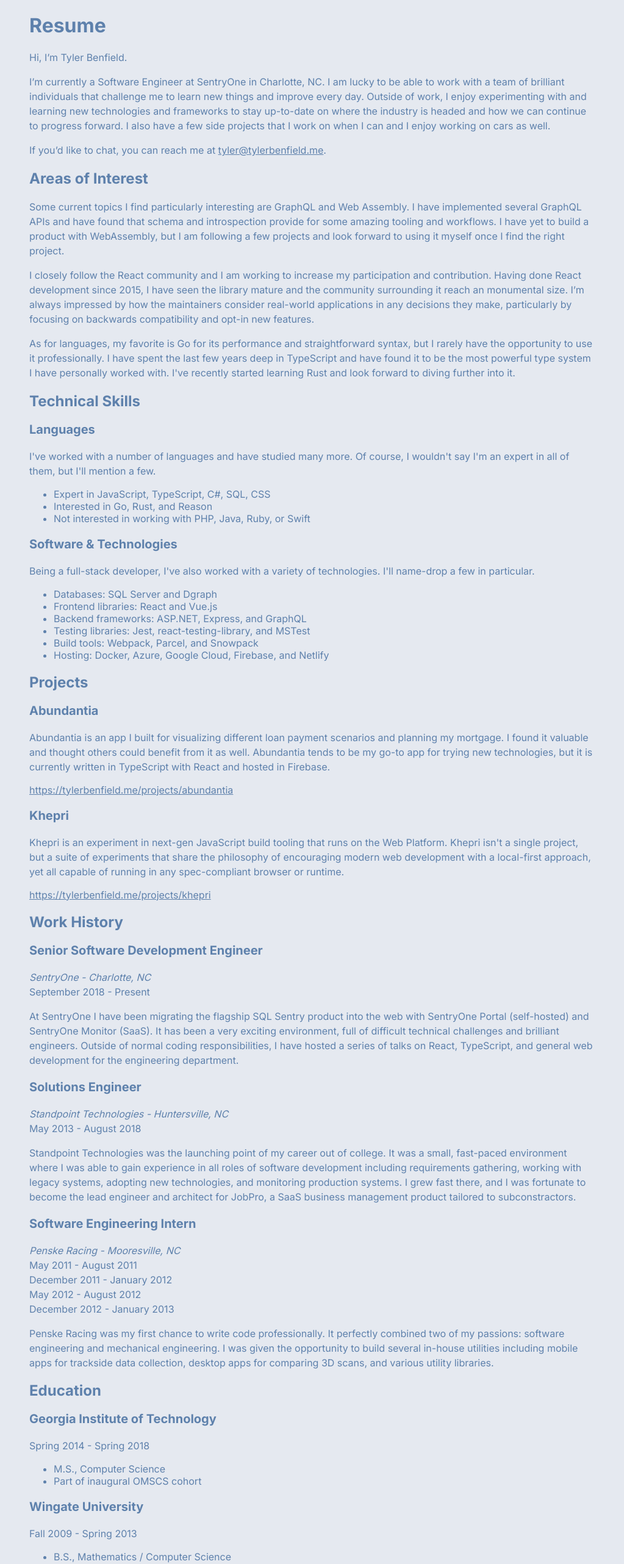
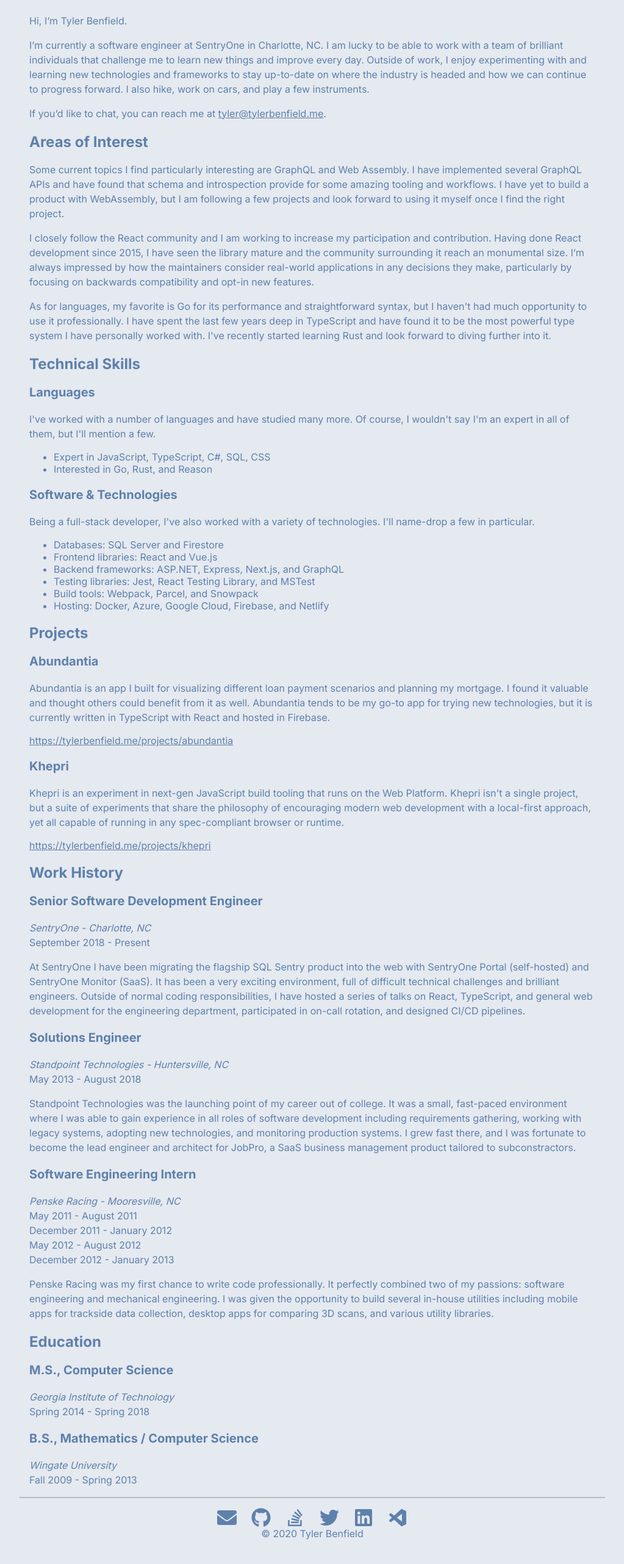
Before and after one commit to rtbenfield/tylerbenfield.me, a Next.js app: page /resume in a window 1280 px wide. Shown: the part 147-2711 px from the top of the page at 61% size, without its empty margins (128-1151 px from the left). After the commit the page ends 2687 px from the top, so only its background shows below. Built offline with nearby package versions, Linux system fonts and the light colour scheme.

Commit message:
Adjustments to resume

```diff
--- a/src/components/footer.module.css
+++ b/src/components/footer.module.css
@@ -8,6 +8,10 @@
 
   @media (--breakpoint-sm-up) {
     flex-direction: row;
+  }
+
+  @media print {
+    display: none;
   }
 }
 
--- a/src/components/typography.jsx
+++ b/src/components/typography.jsx
@@ -7,12 +7,17 @@
   children,
   className = "",
   id = undefined,
+  srOnly = false,
   variant,
   component: Component = variant,
   ...props
 }) => {
   return (
-    <Component className={`${styles.root} ${className}`} id={id} {...props}>
+    <Component
+      className={`${styles.root} ${srOnly ? styles.srOnly : ""} ${className}`}
+      id={id}
+      {...props}
+    >
       {children}
       {id && (
         <a aria-hidden className={styles.anchor} href={`#${id}`}>
--- a/src/components/typography.module.css
+++ b/src/components/typography.module.css
@@ -7,3 +7,12 @@
 .anchor:focus .anchorIcon {
   display: inline;
 }
+
+.srOnly {
+  position: absolute;
+  left: -10000px;
+  top: auto;
+  width: 1px;
+  height: 1px;
+  overflow: hidden;
+}
--- a/src/pages/resume.jsx
+++ b/src/pages/resume.jsx
@@ -3,21 +3,26 @@
 import SEO from "../components/seo";
 import Typography from "../components/typography";
 
+/** @type{React.HTMLAttributes<HTMLElement>["style"]} */
+const avoidPageBreak = { pageBreakInside: "avoid" };
+
 export default function ResumePage() {
   return (
     <Layout>
       <SEO title="Resume" />
-      <Typography variant="h1">Resume</Typography>
+      <Typography srOnly variant="h1">
+        Resume
+      </Typography>
       <Typography variant="p">Hi, I’m Tyler Benfield.</Typography>
 
       <Typography variant="p">
-        I’m currently a Software Engineer at SentryOne in Charlotte, NC. I am
+        I’m currently a software engineer at SentryOne in Charlotte, NC. I am
         lucky to be able to work with a team of brilliant individuals that
         challenge me to learn new things and improve every day. Outside of work,
         I enjoy experimenting with and learning new technologies and frameworks
         to stay up-to-date on where the industry is headed and how we can
-        continue to progress forward. I also have a few side projects that I
-        work on when I can and I enjoy working on cars as well.
+        continue to progress forward. I also hike, work on cars, and play a few
+        instruments.
       </Typography>
 
       <Typography variant="p">
@@ -32,7 +37,7 @@
         .
       </Typography>
 
-      <section>
+      <section style={{}}>
         <Typography variant="h2" id="interesting-topics">
           Areas of Interest
         </Typography>
@@ -57,7 +62,7 @@
 
         <Typography variant="p">
           As for languages, my favorite is Go for its performance and
-          straightforward syntax, but I rarely have the opportunity to use it
+          straightforward syntax, but I haven't had much opportunity to use it
           professionally. I have spent the last few years deep in TypeScript and
           have found it to be the most powerful type system I have personally
           worked with. I've recently started learning Rust and look forward to
@@ -82,7 +87,6 @@
           <ul>
             <li>Expert in JavaScript, TypeScript, C#, SQL, CSS</li>
             <li>Interested in Go, Rust, and Reason</li>
-            <li>Not interested in working with PHP, Java, Ruby, or Swift</li>
           </ul>
         </section>
 
@@ -95,10 +99,10 @@
             technologies. I'll name-drop a few in particular.
           </Typography>
           <ul>
-            <li>Databases: SQL Server and Dgraph</li>
+            <li>Databases: SQL Server and Firestore</li>
             <li>Frontend libraries: React and Vue.js</li>
-            <li>Backend frameworks: ASP.NET, Express, and GraphQL</li>
-            <li>Testing libraries: Jest, react-testing-library, and MSTest</li>
+            <li>Backend frameworks: ASP.NET, Express, Next.js, and GraphQL</li>
+            <li>Testing libraries: Jest, React Testing Library, and MSTest</li>
             <li>Build tools: Webpack, Parcel, and Snowpack</li>
             <li>Hosting: Docker, Azure, Google Cloud, Firebase, and Netlify</li>
           </ul>
@@ -110,7 +114,7 @@
           Projects
         </Typography>
 
-        <section>
+        <section style={avoidPageBreak}>
           <Typography variant="h3" id="projects-abundantia">
             Abundantia
           </Typography>
@@ -130,7 +134,7 @@
           </a>
         </section>
 
-        <section>
+        <section style={avoidPageBreak}>
           <Typography variant="h3" id="projects-khepri">
             Khepri
           </Typography>
@@ -156,7 +160,7 @@
           Work History
         </Typography>
 
-        <section>
+        <section style={avoidPageBreak}>
           <Typography variant="h3" id="senior-software-developer">
             Senior Software Development Engineer
           </Typography>
@@ -172,11 +176,12 @@
             difficult technical challenges and brilliant engineers. Outside of
             normal coding responsibilities, I have hosted a series of talks on
             React, TypeScript, and general web development for the engineering
-            department.
+            department, participated in on-call rotation, and designed CI/CD
+            pipelines.
           </Typography>
         </section>
 
-        <section>
+        <section style={avoidPageBreak}>
           <Typography variant="h3" id="solutions-engineer">
             Solutions Engineer
           </Typography>
@@ -197,7 +202,7 @@
           </Typography>
         </section>
 
-        <section>
+        <section style={avoidPageBreak}>
           <Typography variant="h3" id="software-engineering-intern">
             Software Engineering Intern
           </Typography>
@@ -228,36 +233,26 @@
           Education
         </Typography>
 
-        <section>
+        <section style={avoidPageBreak}>
           <Typography variant="h3" id="georgia-institute-of-technology">
-            Georgia Institute of Technology
+            M.S., Computer Science
           </Typography>
-          <Typography variant="p">Spring 2014 - Spring 2018</Typography>
-
-          <ul>
-            <li>M.S., Computer Science</li>
-            <li>Part of inaugural OMSCS cohort</li>
-          </ul>
+          <Typography variant="p">
+            <em>Georgia Institute of Technology</em>
+            <br />
+            Spring 2014 - Spring 2018
+          </Typography>
         </section>
 
-        <section>
+        <section style={avoidPageBreak}>
           <Typography variant="h3" id="wingate-university">
-            Wingate University
+            B.S., Mathematics / Computer Science
           </Typography>
-          <Typography variant="p">Fall 2009 - Spring 2013</Typography>
-
-          <ul>
-            <li>B.S., Mathematics / Computer Science</li>
-            <li>
-              Four-time President’s List recipient and consistent Dean’s List
-              recipient
-            </li>
-            <li>Volunteered as Peer Mentor to guide incoming freshman</li>
-            <li>
-              Chapter President of the Theta Epsilon Chapter of Delta Sigma Phi
-              Fraternity
-            </li>
-          </ul>
+          <Typography variant="p">
+            <em>Wingate University</em>
+            <br />
+            Fall 2009 - Spring 2013
+          </Typography>
         </section>
       </section>
     </Layout>
```
